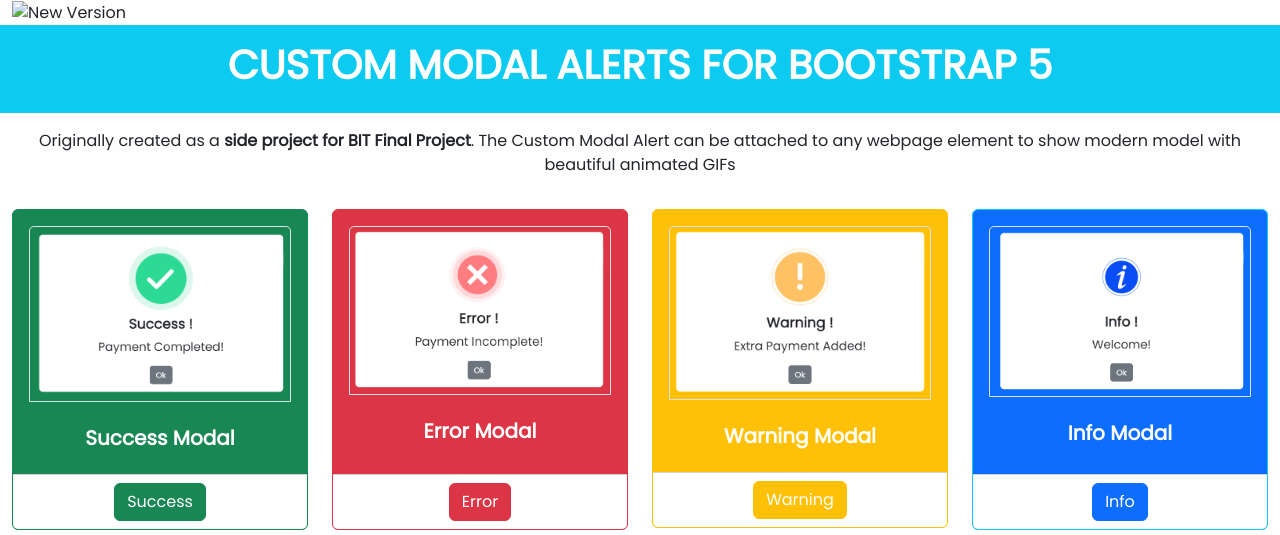
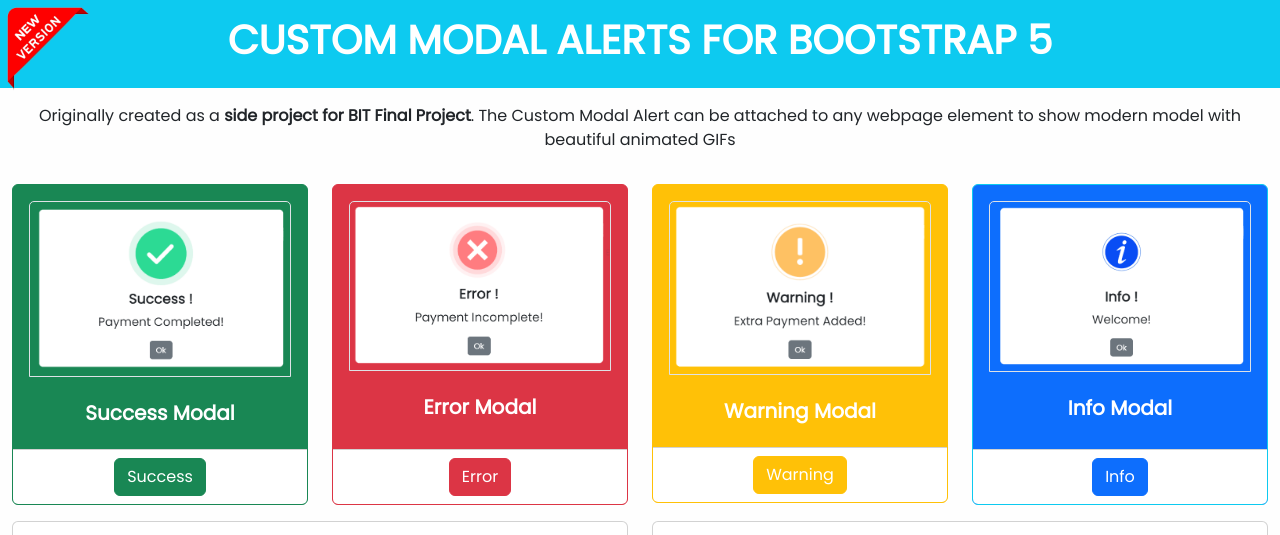
Before and after one commit to eamalindu/Custom-Modal-Alerts, a plain HTML site: page index.html in a window 1280 px wide. Shown: the top 535 px of the page. Drawn offline with nearby package versions, Linux system fonts and the light colour scheme.

Commit message:
corner label linked

```diff
--- a/index.html
+++ b/index.html
@@ -21,8 +21,8 @@
 </head>
 
 <body>
-<div class="container-fluid">
-    <img src="images/corner-banner.png" alt="New Version">
+<div class="container-fluid position-absolute m-0 p-0">
+    <a href="/v2"><img src="images/corner-label.png" alt="New Version" width="100px"></a>
 </div>
 <div class="container-fluid p-3 bg-info">
     <h1 class="text-center text-white text-uppercase fw-bold">Custom Modal Alerts for Bootstrap 5</h1>
```
